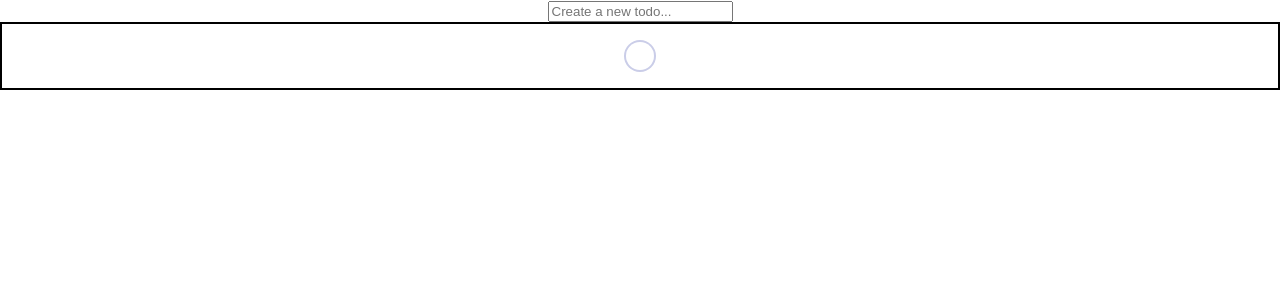
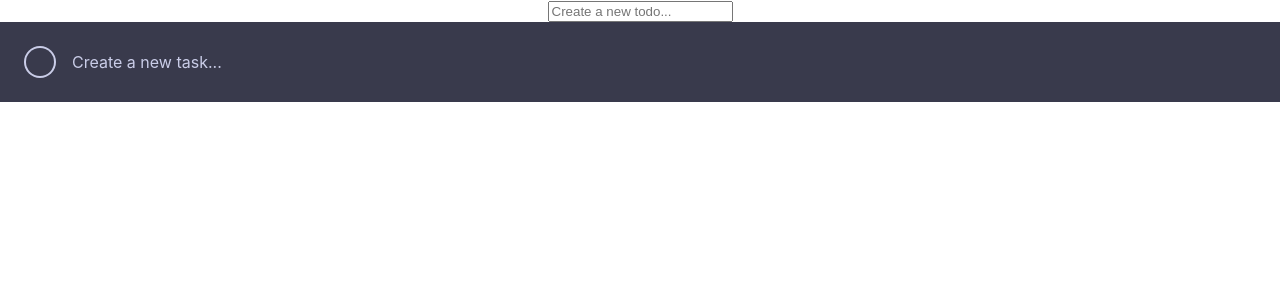
Before and after one commit to smccourtb/todo-list, a React (Create React App) app: page / in a window 1280 px wide. Shown: the top 300 px of the page. Built offline with nearby package versions, Linux system fonts and the light colour scheme.

Commit message:
add event listener and styling to task container

```diff
--- a/src/components/Checkbox.js
+++ b/src/components/Checkbox.js
@@ -1,17 +1,12 @@
 import '../styles/Checkbox.css'
 import {useState} from 'react';
 
-function Checkbox() {
-    const [checked, setChecked] = useState(false);
+function Checkbox({ completed }) {
 
-    function handleClick() {
-        setChecked(!checked)
-    }
-    console.log(checked)
     return(
-        <div className='checkbox-container' onClick={handleClick}>
-            <div className={`checkbox__border ${checked && 'checked'}`}>
-                <div className={`checkbox__inner ${checked ? 'checked' : "unchecked"}`}></div>
+        <div className='checkbox-container'>
+            <div className={`checkbox__border ${completed && 'checked'}`}>
+                <div className={`checkbox__inner ${completed ? 'checked' : "unchecked"}`}></div>
             </div>
         </div>
     )
--- a/src/components/TaskContainer.js
+++ b/src/components/TaskContainer.js
@@ -5,15 +5,19 @@ import { useState } from 'react';
 
 function TaskContainer() {
     const [task, setTask] = useState(Task())
-    console.log(task)
+
+    function handleClick() {
+        setTask(prevTask => ({
+            ...prevTask,
+            completed: !prevTask.completed
+        }))
+    }
+
     return(
-        // <div className="task-container">
-        //     <label class="task-container__form-control">
-        //         <input type="checkbox" name="checkbox" />
-        //         <p className="task-container__title">Checkbox</p>
-        //     </label>
-        // </div>
-        <Checkbox />
+        <div className='task-container' onClick={handleClick}>
+            <Checkbox completed={task.completed}/>
+            <p className={`task-container__title ${task.completed ? "completed" : undefined}`}>Create a new task...</p>
+        </div>
     )
 }
 
--- a/src/factories/Task.js
+++ b/src/factories/Task.js
@@ -1,13 +1,9 @@
 // holds task data
-const Task = (title = "", completed=false) => {
-    const getTitle =  () => title;
-    const setTitle = (newTitle) => title = newTitle;
-    const getCompleted = () => completed;
-    const setCompleted = (done) => completed = done;
+const Task = (newTitle = "", isCompleted=false) => {
+    let title = newTitle;
+    let completed = isCompleted;
 
-    return {
-        getTitle, setTitle, getCompleted, setCompleted
-    }
+    return { title, completed }
 };
 
 export default Task;
--- a/src/styles/Checkbox.css
+++ b/src/styles/Checkbox.css
@@ -2,7 +2,6 @@
     display:flex;
     align-items: center;
     justify-content: center;
-    border: 2px solid black;
     padding: 1em;
 }
 
@@ -23,15 +22,18 @@
 }
 
 .unchecked {
-    background: white;
+    background: hsl(237, 14%, 26%);
+    transition:all 100ms ease-in;
 }
 
 .checked {
+    transition:all 100ms ease-in;
     background-image: url("../images/icon-check.svg"), linear-gradient(135deg, hsl(192, 100%, 67%) , hsl(280, 87%, 65%));
     background-position:center;
     background-repeat:no-repeat;
     background-size: auto;
 }
+
 .checkbox__border:hover {
     background: linear-gradient(135deg, hsl(192, 100%, 67%) , hsl(280, 87%, 65%));
 }
--- a/src/styles/TaskContainer.css
+++ b/src/styles/TaskContainer.css
@@ -1,72 +1,24 @@
 .task-container {
     display:flex;
-    background:grey;
-    /* align-items:center; */
-    padding: 1em;
+    background:hsl(237, 14%, 26%);
+    align-items:center;
+    padding: .5em;
 }
 
 .task-container__title {
-    font-size:inherit
-}
-.task-container__form-control {
-    font-family: system-ui, sans-serif;
-    font-size: 1rem;
-    display: grid;
-    line-height: .25;
-    grid-template-columns: 1em auto;
-    gap: 1em;
-  }
-
-
-input[type="checkbox"] {
-    /* Add if not using autoprefixer */
-    -webkit-appearance: none;
-    appearance: none;
-    /* For iOS < 15 to remove gradient background */
-    background-color: transparent;
-    /* Not removed via appearance */
-    margin: 0;
-    font: inherit;
-    width: 1.25em;
-    height: 1.25em;
-    border: .1em solid hsl(234, 39%, 85%);
-    border-radius: 50%;
-    transform: translateY(.45em);
-    display: grid;
-    place-content: center;
+    color: hsl(234, 39%, 85%);
 }
 
-input[type="checkbox"]::before {
-    content: "";
-    width: inherit;
-    height: inherit;
-    transform: scale(0);
-    transition: 120ms transform ease-in-out;
-    border-radius: inherit;
+.task-container__title:hover {
+    color: hsl(236, 33%, 92%);
 }
 
-input[type="checkbox"]:checked::before {
-    transform: scale(1);
-    background-image: url("../images/icon-check.svg"), linear-gradient(135deg, hsl(192, 100%, 67%) , hsl(280, 87%, 65%));
-    background-position:center;
-    background-repeat:no-repeat;
-    background-size: auto;
-    /* Windows High Contrast Mode */
-    background-color: CanvasText;
+.completed {
+    text-decoration: line-through;
+    color: hsl(234, 11%, 52%);
 }
 
-/* input[type="checkbox"]:focus {
-    outline: max(2px, 0.1em) solid hsl(234, 39%, 85%);
-    outline-offset: max(2px, 0.1em);
-} */
-
-/* input[type="checkbox"]:hover {
-    background-image: linear-gradient(to right, #d50000, #304ffe);
-    background-size: 32px 32px, calc(100% - 64px) 2px, 32px 32px, 2px calc(100% - 64px);
-    background-position: top left,top center,top right,center right, bottom right,bottom center,bottom left,center left;
-    background-repeat: no-repeat;
-} */
-
-.form-control + .form-control {
-    margin-top: 1em;
+.completed:hover {
+    text-decoration: line-through;
+    color: hsl(234, 11%, 52%);
 }
```
